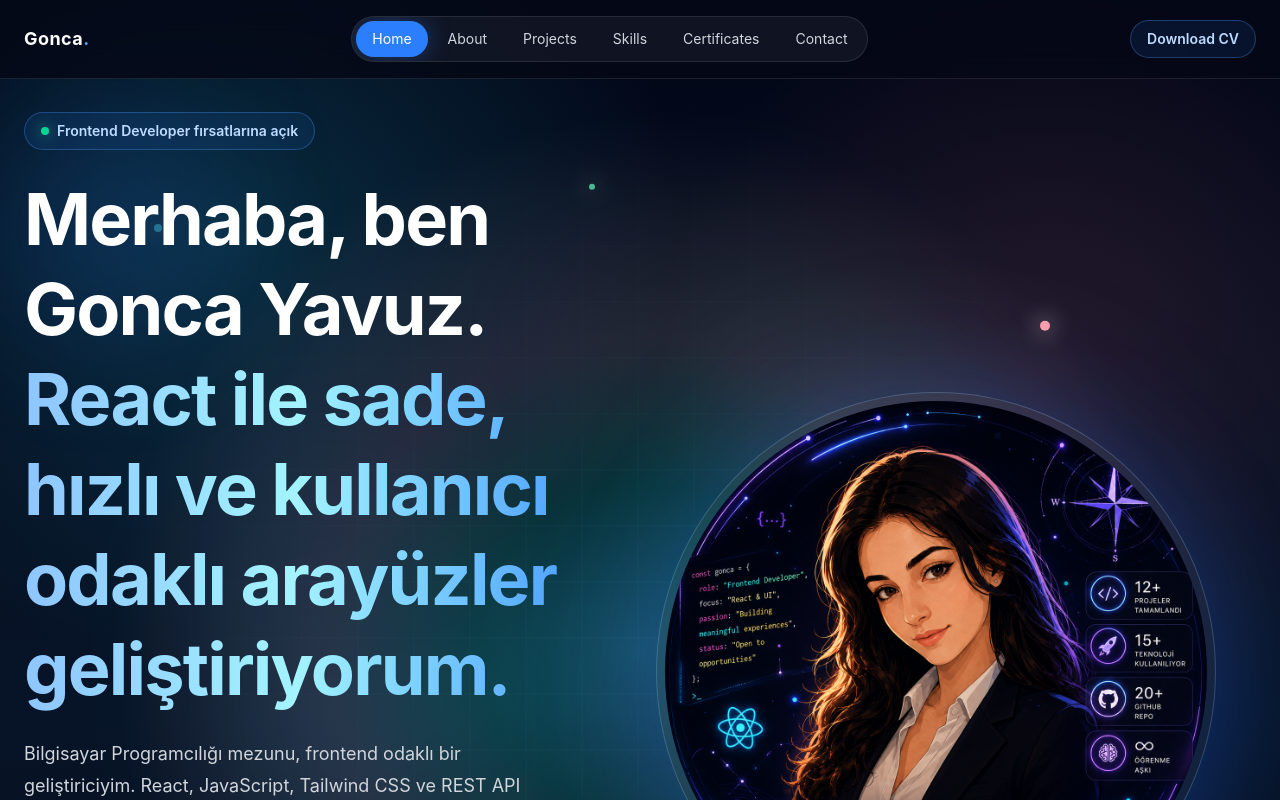
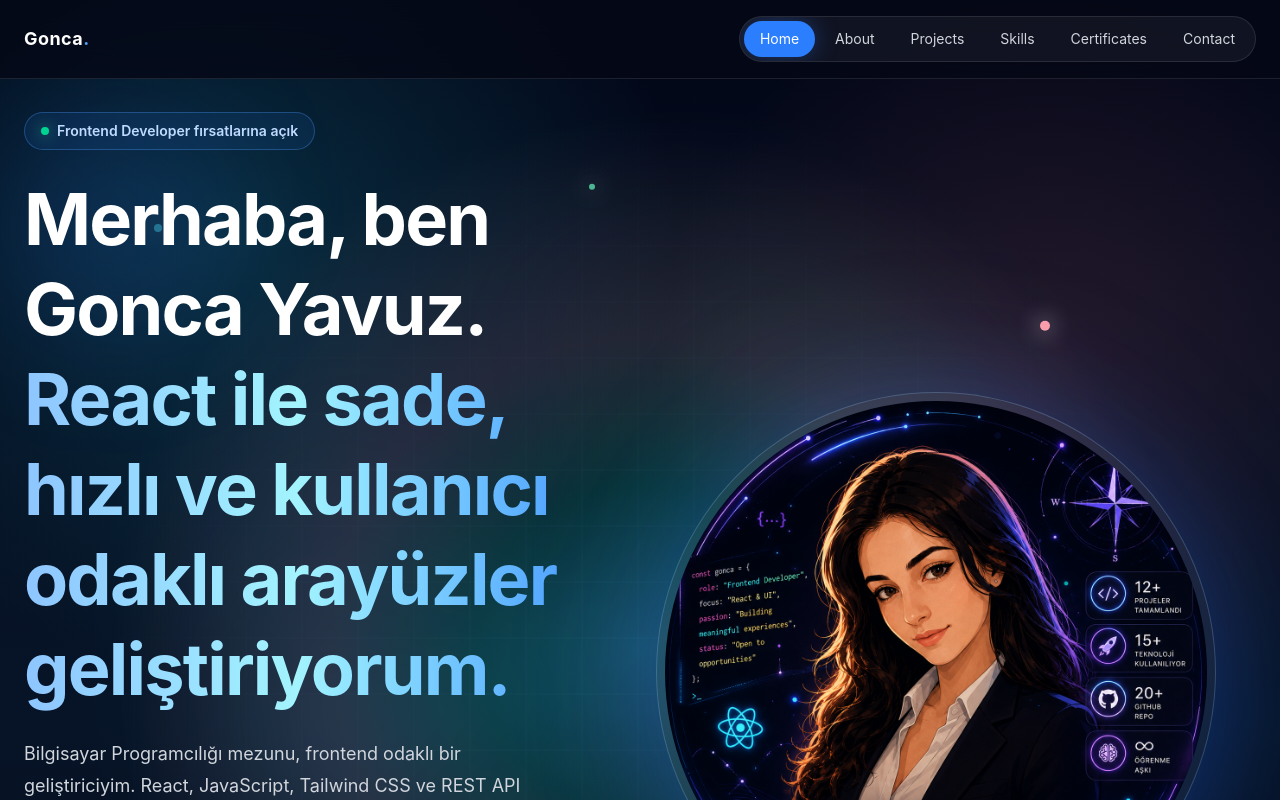
Before and after one commit to Goncayvz/Gonca-Yavuz-Portfolyo, a React (Vite) app: page / in a window 1280 px wide. Shown: the top 800 px of the page. Built offline with nearby package versions, Linux system fonts and the light colour scheme.

Commit message:
Polish shared navigation links

```diff
--- a/src/components/Contact.jsx
+++ b/src/components/Contact.jsx
@@ -76,7 +76,7 @@ function Contact() {
                 href={link.href}
                 target={link.href.startsWith("mailto:") ? undefined : "_blank"}
                 rel={link.href.startsWith("mailto:") ? undefined : "noreferrer"}
-                className="group rounded-3xl border border-white/10 bg-white/5 p-6 backdrop-blur-md transition-all duration-300 hover:-translate-y-2 hover:border-blue-400/40"
+                className="group rounded-3xl border border-white/10 bg-white/5 p-6 no-underline backdrop-blur-md transition-all duration-300 hover:-translate-y-2 hover:bg-white/10 hover:shadow-[0_18px_50px_rgba(59,130,246,0.14)]"
               >
                 <div className="mb-6 flex h-12 w-12 items-center justify-center rounded-2xl bg-blue-500/10 text-2xl text-blue-400">
                   <Icon />
--- a/src/components/Footer.jsx
+++ b/src/components/Footer.jsx
@@ -19,7 +19,7 @@ function Footer() {
             target="_blank"
             rel="noreferrer"
             aria-label="GitHub profile"
-            className="text-gray-300 transition hover:text-blue-400"
+            className="text-gray-300 no-underline transition hover:text-blue-400"
           >
             <FaGithub />
           </a>
@@ -28,14 +28,14 @@ function Footer() {
             target="_blank"
             rel="noreferrer"
             aria-label="LinkedIn profile"
-            className="text-gray-300 transition hover:text-blue-400"
+            className="text-gray-300 no-underline transition hover:text-blue-400"
           >
             <FaLinkedin />
           </a>
           <a
             href="mailto:goncayvz1903@gmail.com"
             aria-label="Send email"
-            className="text-gray-300 transition hover:text-blue-400"
+            className="text-gray-300 no-underline transition hover:text-blue-400"
           >
             <FaEnvelope />
           </a>
--- a/src/components/Navbar.jsx
+++ b/src/components/Navbar.jsx
@@ -61,14 +61,6 @@ function Navbar() {
             </a>
           ))}
         </div>
-
-        <a
-          href="/GONCA_YAVUZ_Junior_Software_Developer.pdf"
-          download
-          className="hidden shrink-0 rounded-full border border-blue-400/30 bg-blue-500/10 px-4 py-2 text-sm font-semibold text-blue-200 transition hover:bg-blue-500 hover:text-white md:inline-flex"
-        >
-          Download CV
-        </a>
       </nav>
     </header>
   );
```
